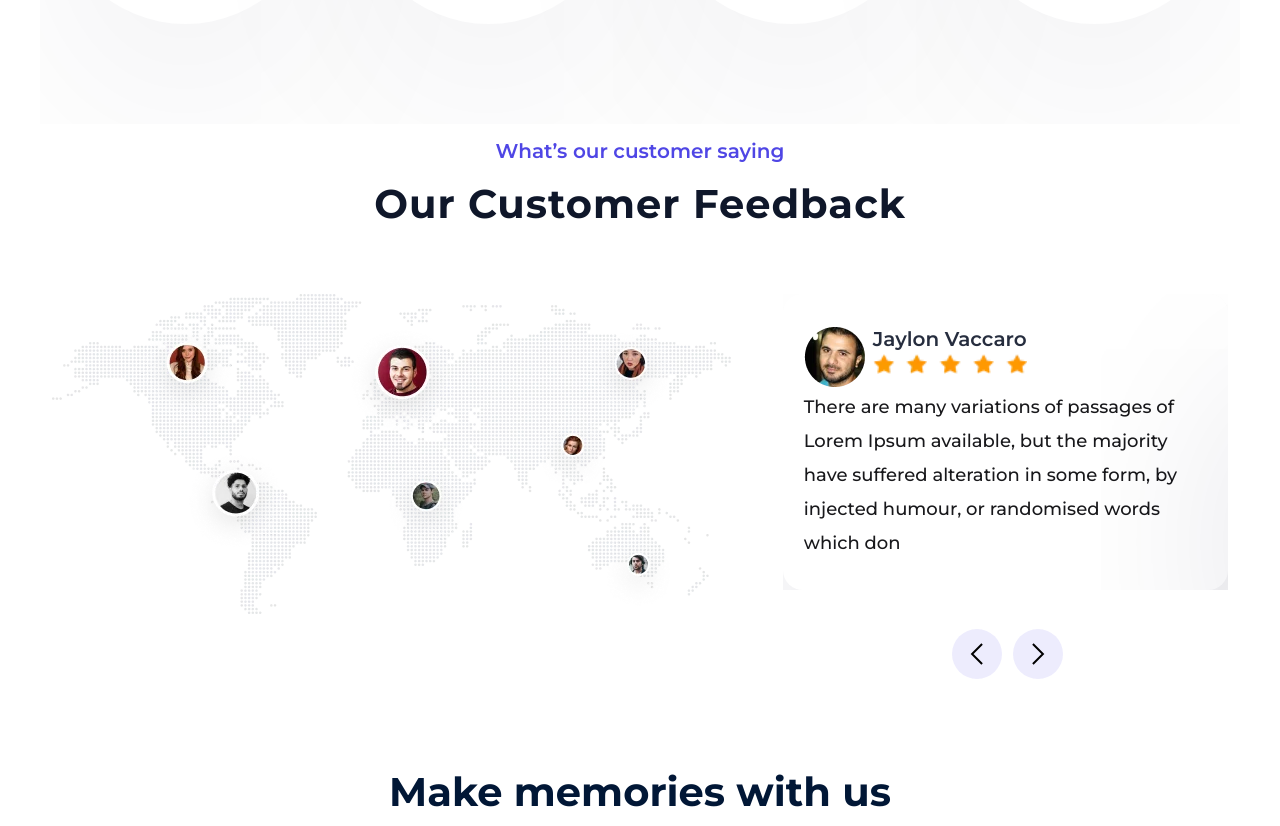
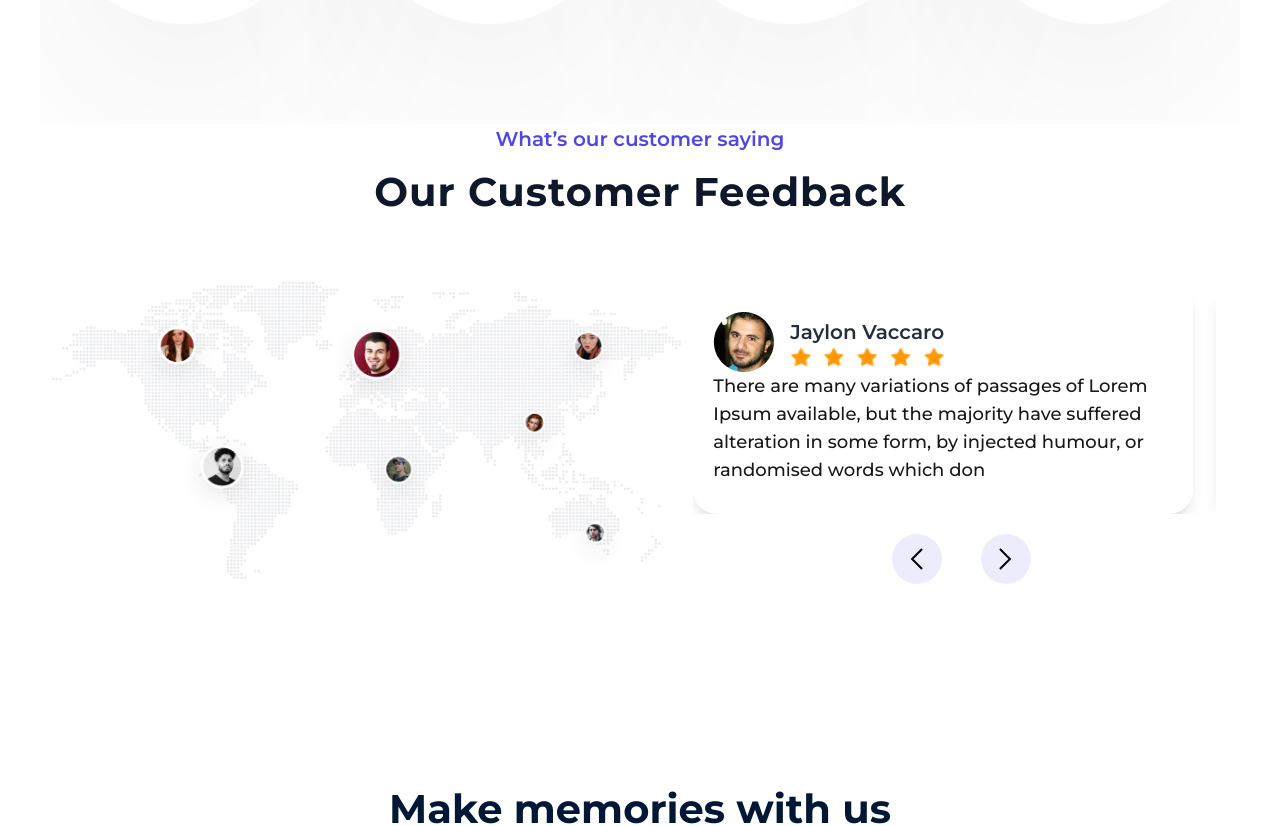
Before and after one commit to prince-372/ft-plane, a React (Create React App) app: page / in a window 1280 px wide. Shown: the part 3560-4386 px from the top of the page. Built offline with nearby package versions, Linux system fonts and the light colour scheme.

Commit message:
slider some change

```diff
--- a/src/components/Feedback.jsx
+++ b/src/components/Feedback.jsx
@@ -8,9 +8,9 @@ import stars from "../assets/image/stars.webp"
 
 const NextArrow = ({ onClick }) => {
     return (
-        <button className="w-[50px] group h-[50px] left-[10%] sm:left-[38%] bg-indigo-600 bg-opacity-10 transition-all right-[40%] flex items-center justify-center bottom-[-19%] sm:bottom-[-30%] absolute  hover:bg-indigo-600 rounded-full hover:shadow-[4px_10px_30px_1px_#313EF7]" onClick={onClick}>
+        <button className="w-[50px] group h-[50px] left-[38%] bg-indigo-600 bg-opacity-10 transition-all flex items-center justify-center bottom-[-30%] absolute  hover:bg-indigo-600 rounded-full hover:shadow-[2px_10px_30px_0px_#313EF7]" onClick={onClick}>
             <svg className=' stroke-black rotate-180 group-hover:stroke-white' xmlns="http://www.w3.org/2000/svg" width="13" height="22" viewBox="0 0 13 22" fill="none">
-                <path d="M0.916748 21L10.9167 11L0.91675 0.999999" strokeWidth="2" />
+                <path d="M0.916748 21L10.9167 11L0.91675 0.999999" stroke-width="2" />
             </svg>
         </button>
     );
@@ -18,9 +18,9 @@ const NextArrow = ({ onClick }) => {
 
 const PrevArrow = ({ onClick }) => {
     return (
-        <button className="w-[50px] group h-[50px] bg-indigo-600 bg-opacity-10 transition-all right-[45%] sm:right-[37%] flex items-center justify-center bottom-[-19%] sm:bottom-[-30%] absolute  hover:bg-indigo-600 rounded-full hover:shadow-[4px_10px_35px_1px_#313EF7]" onClick={onClick}>
+        <button className="w-[50px] group h-[50px] bg-indigo-600 bg-opacity-10 transition-all left-[55%] flex items-center justify-center bottom-[-30%] absolute  hover:bg-indigo-600 rounded-full hover:shadow-[2px_10px_30px_0px_#313EF7]" onClick={onClick}>
             <svg className=' stroke-black group-hover:stroke-white' xmlns="http://www.w3.org/2000/svg" width="13" height="22" viewBox="0 0 13 22" fill="none">
-                <path d="M0.916748 21L10.9167 11L0.91675 0.999999" strokeWidth="2" />
+                <path d="M0.916748 21L10.9167 11L0.91675 0.999999" stroke-width="2" />
             </svg>
         </button>
     );
@@ -34,53 +34,68 @@ const Feedback = () => {
         speed: 500,
         slidesToShow: 1,
         slidesToScroll: 1,
+        centerMode: true,
+        variablewidth: true,
+        centerPadding:"-0px"
     };
     return (
         <div>
-            <div className='max-w-[1200px] px-3 mx-auto my-3 overflow-x-clip mb-12'>
+            <div className='max-w-[1200px] px-3 mx-auto pb-[100px] overflow-x-clip'>
                 <p className='max-w-[524px] mx-auto text-center text-indigo-600 mb-2 text-xl font-semibold font-["Montserrat"] leading-normal'>What’s our customer saying</p>
-                <p className="max-w-[534px] mx-auto mb-[60px] text-center text-slate-900 text-[40px] font-bold font-['Montserrat'] capitalize leading-[60px] tracking-wide">Our Customer Feedback</p>
-                <div data-aos="fade-down" className=' grid grid-cols-1 lg:grid-cols-5  mx-[-12px] gap-[18px]  '>
-                    <div className=' col-span-1 lg:col-span-3 px-3'>
-                        <img src={sliderbig} alt="sliderbig" />
+                <p className="max-w-[534px] mx-auto mb-[60px] text-center text-slate-900 text-[35px] sm:text-[40px] font-bold font-['Montserrat'] capitalize leading-[60px] tracking-wide">Our Customer Feedback</p>
+                <div className=' grid grid-cols-1 lg:grid-cols-9 w-full mx-[-12px] '>
+                    <div data-aos="fade-right" className='lg:col-span-5  px-3'>
+                        <img className='w-full' src={sliderbig} alt="world-map" />
                     </div>
-                    <div data-aos="fade-up" className=' col-span-1 lg:col-span-2 px-3 relative '>
+                    <div data-aos="fade-left" className='lg:col-span-4 '>
                         <Slider {...settings}>
-                            <div
-                                className="max-w-[500px] px-[21px] py-[30px] bg-white rounded-[20px] shadow-[0px_100px_200px_0px_rgba(1,23,54,0.10)] flex-col justify-start items-start gap-2.5 inline-flex"
-                            >
-                                <div className='flex items-center gap-2'>
+                            <div className=' max-w-[500px] flex w-full flex-col rounded-3xl shadow-lg'>
+                                <div className='py-[30px] px-5'>
+                                    <div className=' flex items-center gap-4'>
                                         <img src={slidermen} alt="image" />
-                                    <div className="flex flex-col mb-4">
-                                        <p className="max-w-[382px] opacity-90 text-slate-900 text-xl font-semibold font-['Montserrat'] leading-normal">Jaylon Vaccaro</p>
+                                        <div className='flex flex-col'>
+                                            <p className="opacity-90 text-slate-900 text-xl font-semibold font-['Montserrat'] leading-normal">Jaylon Vaccaro</p>
                                             <img src={stars} alt="" />
                                         </div>
                                     </div>
-                                <p className="max-w-[458px] text-zinc-900 text-lg font-medium font-['Montserrat'] leading-[34px]">There are many variations of passages of Lorem Ipsum available, but the majority have suffered alteration in some form, by injected humour, or randomised words which don</p>
+                                    <p className="text-zinc-900 sm:text-lg text-base  text-start font-medium font-['Montserrat'] leading-[34px]">There are many variations of passages of Lorem Ipsum available, but the majority have suffered alteration in some form, by injected humour, or randomised words which don</p>
                                 </div>
-                            <div
-                                className="max-w-[500px] px-[21px] py-[30px] bg-white rounded-[20px] shadow-[0px_100px_200px_0px_rgba(1,23,54,0.10)] flex-col justify-start items-start gap-2.5 inline-flex"
-                            >
-                                <div className='flex items-center gap-2'>
+                            </div>
+                            <div className=' max-w-[500px] flex w-full flex-col rounded-3xl shadow-lg'>
+                                <div className='py-[30px] px-5'>
+                                    <div className=' flex items-center gap-4'>
                                         <img src={slidermen} alt="image" />
-                                    <div className="flex flex-col mb-4">
-                                        <p className="max-w-[382px] opacity-90 text-slate-900 text-xl font-semibold font-['Montserrat'] leading-normal">Jaylon Vaccaro</p>
+                                        <div className='flex flex-col'>
+                                            <p className="opacity-90 text-slate-900 text-xl font-semibold font-['Montserrat'] leading-normal">Jaylon Vaccaro</p>
                                             <img src={stars} alt="" />
                                         </div>
                                     </div>
-                                <p className="max-w-[458px] text-zinc-900 text-lg font-medium font-['Montserrat'] leading-[34px]">There are many variations of passages of Lorem Ipsum available, but the majority have suffered alteration in some form, by injected humour, or randomised words which don</p>
+                                    <p className="text-zinc-900 sm:text-lg text-base  text-start font-medium font-['Montserrat'] leading-[34px]">There are many variations of passages of Lorem Ipsum available, but the majority have suffered alteration in some form, by injected humour, or randomised words which don</p>
                                 </div>
-                            <div
-                                className="max-w-[500px] px-[21px] py-[30px] bg-white rounded-[20px] box-shadow flex-col justify-start items-start gap-2.5 inline-flex"
-                            >
-                                <div className='flex items-center gap-2'>
+                            </div>
+                            <div className=' max-w-[500px] flex w-full flex-col rounded-3xl shadow-lg'>
+                                <div className='py-[30px] px-5'>
+                                    <div className=' flex items-center gap-4'>
                                         <img src={slidermen} alt="image" />
-                                    <div className="flex flex-col mb-4">
-                                        <p className="max-w-[382px] opacity-90 text-slate-900 text-xl font-semibold font-['Montserrat'] leading-normal">Jaylon Vaccaro</p>
+                                        <div className='flex flex-col'>
+                                            <p className="opacity-90 text-slate-900 text-xl font-semibold font-['Montserrat'] leading-normal">Jaylon Vaccaro</p>
                                             <img src={stars} alt="" />
                                         </div>
                                     </div>
-                                <p className="max-w-[458px] text-zinc-900 text-lg font-medium font-['Montserrat'] leading-[34px]">There are many variations of passages of Lorem Ipsum available, but the majority have suffered alteration in some form, by injected humour, or randomised words which don</p>
+                                    <p className="text-zinc-900 sm:text-lg text-base  text-start font-medium font-['Montserrat'] leading-[34px]">There are many variations of passages of Lorem Ipsum available, but the majority have suffered alteration in some form, by injected humour, or randomised words which don</p>
+                                </div>
+                            </div>
+                            <div className=' max-w-[500px] flex w-full flex-col rounded-3xl shadow-lg'>
+                                <div className='py-[30px] px-5'>
+                                    <div className=' flex items-center gap-4'>
+                                        <img src={slidermen} alt="image" />
+                                        <div className='flex flex-col'>
+                                            <p className="opacity-90 text-slate-900 text-xl font-semibold font-['Montserrat'] leading-normal">Jaylon Vaccaro</p>
+                                            <img src={stars} alt="" />
+                                        </div>
+                                    </div>
+                                    <p className="text-zinc-900 sm:text-lg text-base  text-start font-medium font-['Montserrat'] leading-[34px]">There are many variations of passages of Lorem Ipsum available, but the majority have suffered alteration in some form, by injected humour, or randomised words which don</p>
+                                </div>
                             </div>
                         </Slider>
                     </div>
@@ -90,4 +105,4 @@ const Feedback = () => {
     )
 }
 
-export default Feedback;
+export default Feedback
--- a/src/components/Footer.jsx
+++ b/src/components/Footer.jsx
@@ -157,7 +157,7 @@ const Footer = () => {
               </li>
             </ul>
           </div>
-          <p className=" text-white text-sm font-normal font-['Montserrat'] flex items-center gap-1  justify-center py-5">CopyrightFT {"@"} <span className="text-white text-sm font-normal font-['Montserrat']">PLANE {(new Date().getFullYear())} All right reserved</span></p>
+          <p className=" text-white text-sm font-normal font-['Montserrat'] flex items-center gap-1  justify-center py-5">CopyrightFT  <span className="text-white text-sm font-normal font-['Montserrat']">PLANE {(new Date().getFullYear())} All right reserved</span></p>
         </div>
       </div>
     </>
```
Lines whose indentation alone changed are shown as unchanged.
